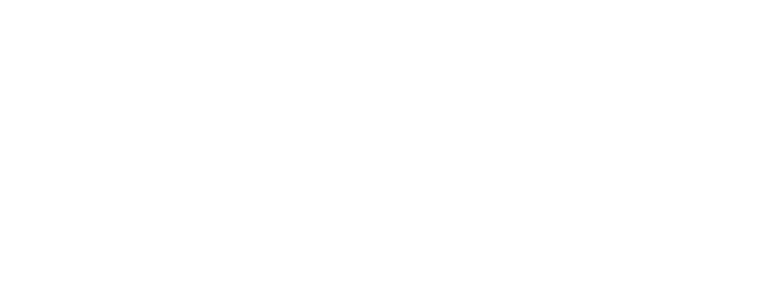
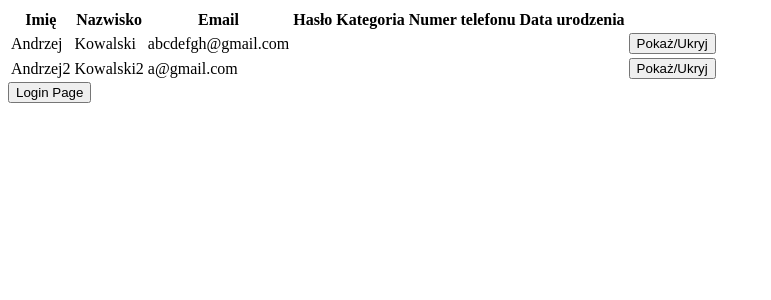
Before and after one commit to Zappp/frontend-react-ts, a React (Create React App) app: page /home in a window 1280 px wide. Before the commit this address had no page. Shown: the top 300 px of the page, without its empty margins (0-771 px from the left). Built offline with nearby package versions, Linux system fonts and the light colour scheme.

Commit message:
prosta obsługa logowania i protectedRoute

```diff
--- a/src/App.tsx
+++ b/src/App.tsx
@@ -1,5 +1,8 @@
-import { BrowserRouter, Routes, Route } from 'react-router-dom'
+import { Routes, Route, Navigate } from 'react-router-dom'
 import Home from './components/Home'
+import Login from './components/Login'
+import { useEffect, useState } from 'react'
+import Profile from './components/Profile'
 
 const userData = [
   {
@@ -9,7 +12,7 @@ const userData = [
     password: 'xyz',
     category: 'PRIVATE',
     telNumber: 'sssssssss',
-    birthDate: 'dd-mm-yyyy',
+    birthDate: 'dd-mm-yyyy'
   },
   {
     name: 'Andrzej2',
@@ -18,20 +21,45 @@ const userData = [
     password: 'zyx',
     category: 'BUSINESS',
     telNumber: 'sssssssss',
-    birthDate: 'dd-mm-yyyy',
+    birthDate: 'dd-mm-yyyy'
   }
 ]
 
 const App = () => {
+  const [isAuth, setIsAuth] = useState(false)
+
+  useEffect(() => {
+    const isAuthLocalStorage = localStorage.getItem('isAuth')
+    isAuthLocalStorage && JSON.parse(isAuthLocalStorage)
+      ? setIsAuth(true)
+      : setIsAuth(false)
+  }, [])
+
+  useEffect(() => {
+    localStorage.setItem('isAuth', String(isAuth))
+  }, [isAuth])
+
   //   const userData: UserData = getData('https://example.com/answer', { answer: 42 }).then(data => {
   //     console.log(data) // JSON data parsed by `data.json()` call
   //   })
+
   return (
-    <BrowserRouter>
-      <Routes>
-        <Route path='/' element={<Home userData={userData} />} />
-      </Routes>
-    </BrowserRouter>
+    <Routes>
+      {!isAuth && (
+        <>
+          <Route path='/' element={<Navigate to='/home' />} />
+          <Route path='/home' element={<Home userData={userData} />} />
+          <Route path='/login' element={<Login setIsAuth={setIsAuth} />} />
+        </>
+      )}
+      {isAuth && (
+        <Route path='/profile' element={<Profile setIsAuth={setIsAuth} />} />
+      )}
+      <Route
+        path='*'
+        element={<Navigate to={isAuth ? '/profile' : '/login'} />}
+      />
+    </Routes>
   )
 }
 
--- a/src/components/Home/index.tsx
+++ b/src/components/Home/index.tsx
@@ -1,3 +1,4 @@
+import { useNavigate } from 'react-router-dom'
 import { UserData } from '../../types'
 import SpecificInfo from '../SpecificInfo'
 
@@ -6,7 +7,9 @@ interface Props {
 }
 
 const Home: React.FC<Props> = ({ userData }) => {
+  let navigate = useNavigate()
   return (
+    <div>
       <table>
         <thead>
           <tr>
@@ -17,7 +20,6 @@ const Home: React.FC<Props> = ({ userData }) => {
             <th>Kategoria</th>
             <th>Numer telefonu</th>
             <th>Data urodzenia</th>
-
           </tr>
         </thead>
         <tbody>
@@ -31,6 +33,8 @@ const Home: React.FC<Props> = ({ userData }) => {
           ))}
         </tbody>
       </table>
+      <button onClick={() => navigate('/login')}>Login Page</button>
+    </div>
   )
 }
 export default Home
--- /dev/null
+++ b/src/components/Login/index.tsx
@@ -0,0 +1,26 @@
+import React from 'react'
+import { useNavigate } from 'react-router-dom'
+
+interface Props {
+  setIsAuth: React.Dispatch<React.SetStateAction<boolean>>
+}
+
+const Login: React.FC<Props> = ({ setIsAuth }) => {
+  let navigate = useNavigate()
+  const handleLogin = () => {
+    setIsAuth(true)
+    navigate('/profile')
+  }
+  const handleNavigateMenu = () => {
+      navigate('/home')
+  }
+  return (
+    <>
+      <button onClick={() => handleLogin()}>Login</button>
+      <br></br>
+      <button onClick={() => handleNavigateMenu()}>Powrót do menu</button>
+    </>
+  )
+}
+
+export default Login
--- /dev/null
+++ b/src/components/Profile/index.tsx
@@ -0,0 +1,16 @@
+import { useNavigate } from 'react-router-dom'
+
+interface Props {
+  setIsAuth: React.Dispatch<React.SetStateAction<boolean>>
+}
+
+const Profile: React.FC<Props> = ({ setIsAuth }) => {
+  let navigate = useNavigate()
+  const handleLogout = () => {
+    setIsAuth(false)
+    navigate('/login')
+  }
+  return <button onClick={() => handleLogout()}>Logout</button>
+}
+
+export default Profile
--- a/src/index.tsx
+++ b/src/index.tsx
@@ -1,10 +1,13 @@
-import React from 'react';
-import ReactDOM from 'react-dom';
-import App from './App';
+import React from 'react'
+import ReactDOM from 'react-dom'
+import { BrowserRouter } from 'react-router-dom'
+import App from './App'
 
 ReactDOM.render(
-    <React.StrictMode>
-        <App />
-    </React.StrictMode>,
-    document.getElementById('root')
-);
+  <React.StrictMode>
+    <BrowserRouter>
+      <App />
+    </BrowserRouter>
+  </React.StrictMode>,
+  document.getElementById('root')
+)
```
Also changed, not shown: src/components/SpecificInfo/index.tsx (+8 -1 lines). Lines whose indentation alone changed are shown as unchanged.
